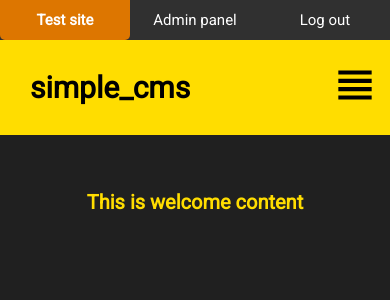
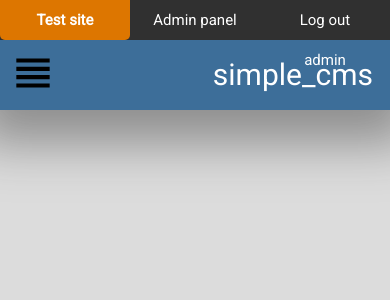
Before and after one commit to CasinoRoyaleKrupier/simple-cms, a PHP site: page / in a window 390 px wide. Shown: the top 300 px of the page. Run offline with PHP 8.4, Linux system fonts and the light colour scheme; a user stored in the database is signed in; data comes from the database, SQL or seed files in the repository; data that the repository does not hold is empty.

Commit message:
change layout in front

```diff
--- a/administrator/admin_styles/top_bar.css
+++ b/administrator/admin_styles/top_bar.css
@@ -2,6 +2,7 @@
 {
     width: 100%;
     height: 40px;
+    top: 0;
     background-color: #303030;
     color: #ffffff;
     box-sizing: border-box;
--- a/index.php
+++ b/index.php
@@ -15,25 +15,27 @@
 
     <link href="https://fonts.googleapis.com/css?family=Roboto&display=swap" rel="stylesheet">
     <link rel="stylesheet" href="styles/main.css">
-    <link rel="stylesheet" href="styles/scrollbar.css">
+    <!-- <link rel="stylesheet" href="styles/scrollbar.css"> -->
     <link rel="stylesheet" href="styles/max_width_1300.css">
     <link rel="stylesheet" href="styles/max_width_1000.css">
     <link rel="stylesheet" href="administrator/admin_styles/top_bar.css">
+    <link rel="stylesheet" href="styles/links.css">
+    <link rel="stylesheet" href="styles/nav_bar.css">
 
     <script src="scripts/jquery-3.4.1.min.js"></script>
 
     <?php
         if ( isset($_SESSION['logged']) )
         {
-            $display = "block;";
-            $nav_margin = "40px;";
-            $content_margin = "40px;";
+            $display = "block";
+            $nav_margin = "40px";
+            $content_margin = "40px";
         }
         else
         {
-            $display = "none;";
-            $nav_margin = "0;";
-            $content_margin = "0;";
+            $display = "none";
+            $nav_margin = "0px";
+            $content_margin = "0px";
         }
     ?>
 
@@ -43,14 +45,16 @@
             display: <?php echo $display; ?>;
         }
 
-        #nav_section
+        #nav_vertical_panel, #nav_horizontal_panel
         {
-            margin-top: <?php echo $nav_margin; ?>;
+            top: <?php echo $nav_margin; ?>;
         }
 
         #container
         {
-            margin-top: <?php echo $content_margin; ?>;
+            margin-top: calc(<?php echo $content_margin; ?> + 70px);
+            padding: 40px;
+            text-align: justify;
         }
     </style>
 
@@ -62,6 +66,75 @@
     </title>
 </head>
 <body>
+    <div id="screen_dimming"></div>
+
+    <div id="nav_horizontal_panel">
+        <div id="logo">
+            <a href="index.php">
+                <?php
+                    require_once "administrator/get_page_title.php";
+                    echo $page_title;
+                ?>
+            </a>
+        </div>
+        <div id="nav_show_menu_button">
+            <img src="images/nav-menu-button.svg">
+        </div>
+    </div>
+
+    <div id="nav_vertical_panel">
+        <div id="nav_hide_menu_button">
+            <div id="nav_list_menu_button">
+                <img src="images/nav-menu-button.svg">
+            </div>
+        </div>
+        <div class="nav_bar_button" id="button_sec_01">
+            <?php
+                require_once "administrator/get_section_01_content.php";
+                echo $title_sec_01;
+            ?>
+        </div>
+        <div class="nav_bar_button" id="button_sec_02">
+            <?php
+                require_once "administrator/get_section_02_content.php";
+                echo $title_sec_02;
+            ?>
+        </div>
+        <div class="nav_bar_button" id="button_sec_03">
+            <?php
+                require_once "administrator/get_section_03_content.php";
+                echo $title_sec_03;
+            ?>
+        </div>
+    </div>
+
+    <div id="container">
+        <div class="content" id="welcone_content">
+            <?php
+                require_once "administrator/get_welcome_content.php";
+                echo $welcome_content;
+            ?>
+        </div>
+        <div class="content" id="section_01">
+            <?php
+                require_once "administrator/get_section_01_content.php";
+                echo $content_sec_01;
+            ?>
+        </div>
+        <div class="content" id="section_02">
+            <?php
+                require_once "administrator/get_section_02_content.php";
+                echo $content_sec_02;
+            ?>
+        </div>
+        <div class="content" id="section_03">
+            <?php
+                require_once "administrator/get_section_03_content.php";
+                echo $content_sec_03;
+            ?>
+        </div>
+    </div>
+
     <div id="top_bar">
         <div class="top_bar_button left">
             <a href="index.php">Test site</a>
@@ -79,69 +152,6 @@
         </div>
     </div>
 
-    <div id="nav_section">
-        <div id="logo">
-            <a href="index.php">
-                <?php
-                    require_once "administrator/get_page_title.php";
-                    echo $page_title;
-                ?>
-            </a>
-        </div>
-        <div id="nav_list_menu_button"><img src="images/nav-menu-button.svg"></div>
-
-        <div id="nav_menu_buttons">
-            <div class="section-button" id="button_sec_01">
-                <img src="images/section_01_img.svg">
-                <?php
-                    require_once "administrator/get_section_01_content.php";
-                    echo $title_sec_01;
-                ?>
-            </div>
-            <div class="section-button" id="button_sec_02">
-                <img src="images/section_02_img.svg">
-                <?php
-                    require_once "administrator/get_section_02_content.php";
-                    echo $title_sec_02;
-                ?>
-            </div>
-            <div class="section-button" id="button_sec_03">
-                <img src="images/section_03_img.svg">
-                <?php
-                    require_once "administrator/get_section_03_content.php";
-                    echo $title_sec_03;
-                ?>
-            </div>
-        </div>
-    </div>
-
-    <div id="container">
-            <div id="welcone_content">
-                <?php
-                    require_once "administrator/get_welcome_content.php";
-                    echo $welcome_content;
-                ?>
-            </div>
-            <div id="section_01">
-                <?php
-                    require_once "administrator/get_section_01_content.php";
-                    echo $content_sec_01;
-                ?>
-            </div>
-            <div id="section_02">
-                <?php
-                    require_once "administrator/get_section_02_content.php";
-                    echo $content_sec_02;
-                ?>
-            </div>
-            <div id="section_03">
-                <?php
-                    require_once "administrator/get_section_03_content.php";
-                    echo $content_sec_03;
-                ?>
-            </div>
-    </div>
-
     <script src="scripts/main.js"></script>
 </body>
 </html>
--- a/scripts/main.js
+++ b/scripts/main.js
@@ -1,7 +1,7 @@
-$(document).ready(function()
+$(document).ready( () =>
 {
 
-    $("#button_sec_01").click(function()
+    $("#button_sec_01").click( () =>
     {
         $("#welcone_content").hide();
 
@@ -14,12 +14,14 @@ $(document).ready(function()
         $("#section_03").css("display", "none");
         $("#section_03").animate({opacity: 0});
 
-        if ($(window).width() < 1000) {
-            $("#nav_menu_buttons").css("display", "none");
+        if($('#nav_vertical_panel').css('display') == "block")
+        {
+            $("#nav_vertical_panel").slideUp();
+            $("#screen_dimming").fadeOut();
         }
     });
 
-    $("#button_sec_02").click(function()
+    $("#button_sec_02").click( () =>
     {
         $("#welcone_content").hide();
 
@@ -32,12 +34,14 @@ $(document).ready(function()
         $("#section_03").css("display", "none");
         $("#section_03").animate({opacity: 0});
 
-        if ($(window).width() < 1000) {
-            $("#nav_menu_buttons").css("display", "none");
+        if($('#nav_vertical_panel').css('display') == "block")
+        {
+            $("#nav_vertical_panel").slideUp();
+            $("#screen_dimming").fadeOut();
         }
     });
 
-    $("#button_sec_03").click(function()
+    $("#button_sec_03").click( () =>
     {
         $("#welcone_content").hide();
 
@@ -50,19 +54,22 @@ $(document).ready(function()
         $("#section_03").css("display", "block");
         $("#section_03").animate({opacity: 1});
 
-        if ($(window).width() < 1000) {
-            $("#nav_menu_buttons").css("display", "none");
+        if($('#nav_vertical_panel').css('display') == "block")
+        {
+            $("#nav_vertical_panel").slideUp();
+            $("#screen_dimming").fadeOut();
         }
     });
 
-    $("#nav_list_menu_button").click(function ()
+    $("#nav_show_menu_button").click( () =>
     {
-        if (window.innerWidth <= 1000)
-        {
-            $("#nav_menu_buttons").slideToggle();
+        $("#nav_vertical_panel").slideDown();
+        $("#screen_dimming").fadeIn();
+    });
 
-            $("#nav_section").css("border-bottom-left-radius", "10px");
-            $("#nav_section").css("border-bottom-right-radius", "10px");
-        }
+    $("#nav_hide_menu_button").click( () =>
+    {
+        $("#nav_vertical_panel").slideUp();
+        $("#screen_dimming").fadeOut();
     });
 });
--- /dev/null
+++ b/styles/links.css
@@ -0,0 +1,16 @@
+a, a:link, a:visited, a:focus
+{
+    text-decoration: none;
+    color: #ffffff;
+}
+
+#nav_panel a, #nav_panel a:link
+{
+    width: 100%;
+    padding: 10px 0;
+    text-decoration: none;
+    color: #ffffff;
+    border-top-right-radius: 5px;
+    border-bottom-right-radius: 5px;
+    display: block;
+}
--- a/styles/main.css
+++ b/styles/main.css
@@ -1,108 +1,17 @@
-* { padding: 0; margin: 0; }
-html, body
-{
-    min-height: 100% !important;
-    height: 100%;
-}
-
 body
 {
     margin: 0;
     padding: 0;
+    background-color: #dcdcdc;
+    color: #000000;
     font-family: 'Roboto', sans-serif;
-    background-color: #202020;
-    color: #000000;
-}
-
-#container
-{
-    width: 65%;
-    margin-left: 35%;
-    margin-top: 0;
-    color: #ffdd00;
-    font-size: 20px;
-    float: left;
-    text-align: justify;
-}
-
-#nav_section
-{
-    width: 35%;
-    height: 100%;
-    margin-top: 0;
-    background-color: #ffdd00;
-    float: left;
-    position: fixed;
 }
 
 #logo
 {
-    margin: 30px;
-    margin-bottom: 0;
-    font-size: 50px;
-    font-weight: bold;
-    text-align: center;
-}
-
-#nav_list_menu_button
-{
-    display: none;
-}
-
-#nav_list_menu_button img
-{
-    height: 50px;
-}
-
-#nav_menu_buttons
-{
-    margin-top: 30px;
-}
-
-.section-button
-{
-    width: 90%;
-    margin-bottom: 10px;
-    padding: 15px 0px 15px 10px;
+    margin: 17px;
     font-size: 30px;
-    margin-left: auto;
-    margin-right: auto;
-    border-radius: 10px;
-    background-color: #ddbb00;
-    transition-duration: 0.5s;
-}
-
-.section-button:hover
-{
-    background-color: #ccaa00;
-}
-
-.section-button img
-{
-    height: 40px;
-    vertical-align: middle;
-}
-
-a, a:link, a:visited
-{
-    text-decoration: none;
-    color: #000000;
-    display: block;
-    width: 100%;
-    height: 100%;
-}
-
-
-#welcone_content
-{
-    text-align: center;
-    font-size: 20px;
-    font-weight: bold;
-    margin-top: 50px;
-    margin-bottom: 20px;
-    margin-left: auto;
-    margin-right: auto;
-    display: block;
+    float: right;
 }
 
 #welcone_content_image
@@ -115,8 +24,16 @@ a, a:link, a:visited
     display: block;
 }
 
-#section_01, #section_02, #section_03
+.content
 {
-    margin: 100px;
     display: none;
 }
+
+#screen_dimming
+{
+    width: 100%;
+    height: 100%;
+    background-color: rgba(0, 0, 0, 0.6);
+    position: fixed;
+    display: none;
+}
--- a/styles/max_width_1000.css
+++ /dev/null
@@ -1,78 +0,0 @@
-@media(max-width: 1000px)
-{
-    #nav_section
-    {
-        width: 100%;
-        height: auto;
-        background-color: #ffdd00;
-    }
-
-    #container
-    {
-        width: 100%;
-        height: auto;
-        margin-top: 95px;
-        margin-left: auto;
-        margin-right: auto;
-        color: #ffdd00;
-        font-size: 20px;
-        text-align: justify;
-    }
-
-    #logo
-    {
-        font-size: 30px;
-        float: left;
-        margin-bottom: 30px;
-    }
-
-    #nav_list_menu_button
-    {
-        display: block;
-        float: right;
-        font-size: 30px;
-        margin-top: 20px;
-        margin-right: 10px;
-        float: right;
-    }
-
-    #nav_menu_buttons
-    {
-        clear: both;
-        display: none;
-    }
-
-    .section-button
-    {
-        width: 90%;
-        padding: 20px 0;
-        padding-left: 10px;
-        margin-left: auto;
-        margin-right: auto;
-        border-radius: 10px;
-        background-color: #ddbb00;
-        transition-duration: 0.5s;
-    }
-
-    #welcone_content,
-    #section_01,
-    #section_02,
-    #section_03
-    {
-        margin-top: 150px;
-    }
-
-    .welcone_content_title
-    {
-        margin-bottom: 20px;
-        display: block;
-    }
-
-    #welcone_content_image
-    {
-        width: 90%;
-        height: auto;
-        text-align: center;
-        display: block;
-    }
-}
--- a/styles/max_width_1300.css
+++ /dev/null
@@ -1,25 +0,0 @@
-@media(max-width: 1300px)
-{
-    .welcone_content_title
-    {
-        margin-left: auto;
-        margin-right: auto;
-        margin-bottom: 20px;
-        display: block;
-    }
-
-    #welcone_content_image
-    {
-        width: 600px;
-        height: auto;
-        text-align: center;
-        margin-left: auto;
-        margin-right: auto;
-        display: block;
-    }
-
-    #section_01, #section_02, #section_03
-    {
-        margin: 50px;
-    }
-}
--- /dev/null
+++ b/styles/nav_bar.css
@@ -0,0 +1,56 @@
+#nav_horizontal_panel
+{
+    width: 100%;
+    height: 70px;
+    background-color: #3d6e99;
+    box-sizing: border-box;
+    -webkit-box-shadow: 0px 10px 50px 23px rgba(64,64,64,0.5);
+    -moz-box-shadow: 0px 10px 50px 23px rgba(64,64,64,0.5);
+    box-shadow: 0px 10px 50px 23px rgba(64,64,64,0.5);
+    position: fixed;
+}
+
+#nav_vertical_panel
+{
+    top: 0;
+    width: 200px;
+    height: 100%;
+    background-color: #3d6e99;
+    color: #ffffff;
+    position: fixed;
+    display: none;
+    -webkit-box-shadow: 15px 0px 50px 23px rgba(64,64,64,0.5);
+    -moz-box-shadow: 15px 0px 50px 23px rgba(64,64,64,0.5);
+    box-shadow: 15px 0px 50px 23px rgba(64,64,64,0.5);
+}
+
+.nav_bar_button
+{
+    width: 100%;
+    text-align: center;
+    float: left;
+    padding: 10px 0;
+    text-decoration: none;
+    color: #ffffff;
+    display: block;
+}
+
+.nav_bar_button:hover
+{
+    color: #ffffff;
+    background-color: #dcdcdc;
+    font-weight: bold;
+}
+
+#nav_show_menu_button, #nav_hide_menu_button
+{
+
+    float: left;
+    margin: 8px;
+}
+
+#nav_show_menu_button img, #nav_hide_menu_button img
+{
+    height: 50px;
+    padding: 0;
+}
```
